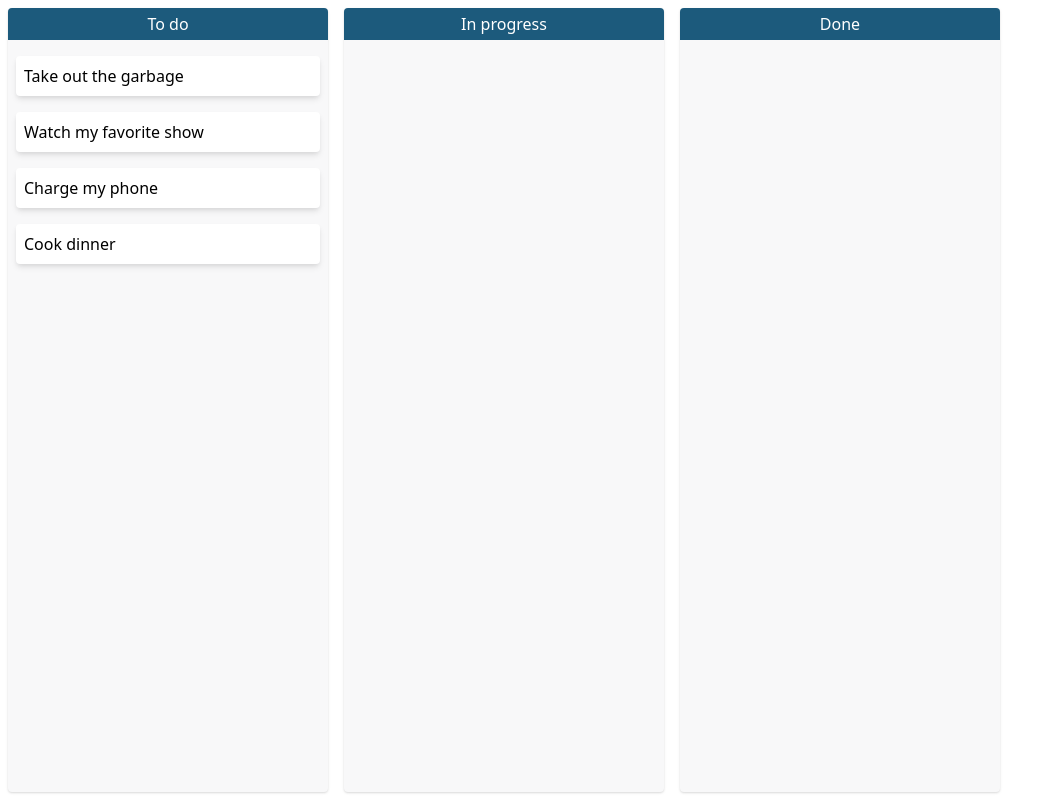
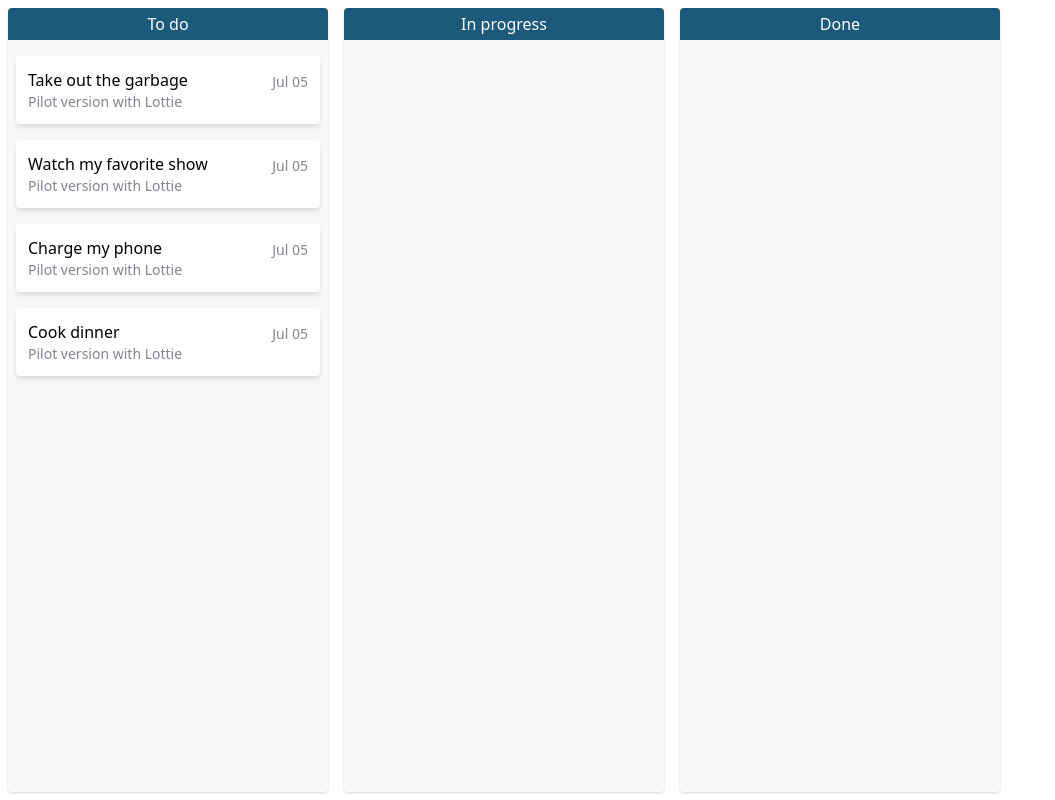
Before and after one commit to kayac-chang/react-kanban-board, a React (Vite) app: page / in a window 1280 px wide. Shown: the whole page, without its empty margins (0-1055 px from the left). Built offline with nearby package versions, Linux system fonts and the light colour scheme.

Commit message:
add column

```diff
--- a/package.json
+++ b/package.json
@@ -8,6 +8,7 @@
   "dependencies": {
     "@types/ramda": "^0.27.42",
     "clsx": "^1.1.1",
+    "date-fns": "^2.22.1",
     "ramda": "^0.27.1",
     "react": "^17.0.0",
     "react-beautiful-dnd": "^13.1.0",
--- a/src/App.tsx
+++ b/src/App.tsx
@@ -5,10 +5,30 @@ import { useState } from "react";
 
 const initialData = {
   tasks: [
-    { id: "task-1", content: "Take out the garbage" },
-    { id: "task-2", content: "Watch my favorite show" },
-    { id: "task-3", content: "Charge my phone" },
-    { id: "task-4", content: "Cook dinner" },
+    {
+      id: "task-1",
+      title: "Take out the garbage",
+      date: new Date(),
+      content: "Pilot version with Lottie",
+    },
+    {
+      id: "task-2",
+      title: "Watch my favorite show",
+      date: new Date(),
+      content: "Pilot version with Lottie",
+    },
+    {
+      id: "task-3",
+      title: "Charge my phone",
+      date: new Date(),
+      content: "Pilot version with Lottie",
+    },
+    {
+      id: "task-4",
+      title: "Cook dinner",
+      date: new Date(),
+      content: "Pilot version with Lottie",
+    },
   ],
   columns: [
     {
@@ -97,29 +117,13 @@ function App() {
               .map(
                 (column, index) =>
                   column && (
-                    <Column
-                      key={column.id}
-                      id={column.id}
-                      index={index}
-                      title={
-                        <h3 className="bg-blue text-white text-center py-1">
-                          {column.title}
-                        </h3>
-                      }
-                      className="w-80 rounded overflow-hidden bg-gray-fill shadow"
-                      containerClassName="py-4 px-2 space-y-4"
-                    >
+                    <Column key={column.id} index={index} {...column}>
                       {column.taskIds
                         .map((id) => tasks.find(propEq("id", id)))
                         .map(
                           (task, index) =>
                             task && (
-                              <Task
-                                key={task.id}
-                                index={index}
-                                className="bg-white rounded shadow-md"
-                                {...task}
-                              />
+                              <Task key={task.id} index={index} {...task} />
                             )
                         )}
                     </Column>
--- a/src/components/Column.tsx
+++ b/src/components/Column.tsx
@@ -1,38 +1,28 @@
-import clsx from "clsx";
 import { ReactNode } from "react";
 import { Droppable, Draggable } from "react-beautiful-dnd";
 
 type Props = {
   id: string;
-  title: ReactNode;
+  title: string;
   children: ReactNode;
   index: number;
-  className?: string;
-  containerClassName?: string;
 };
-export function Column({
-  id,
-  title,
-  index,
-  children,
-  className,
-  containerClassName,
-}: Props) {
+export function Column({ id, title, index, children }: Props) {
   return (
     <Draggable draggableId={id} index={index}>
       {({ draggableProps, dragHandleProps, innerRef }) => (
         <div
-          className={clsx("flex flex-col", className)}
+          className="flex flex-col w-80 rounded overflow-hidden bg-gray-fill shadow"
           {...draggableProps}
           {...dragHandleProps}
           ref={innerRef}
         >
-          {title}
+          <h2 className="bg-blue text-white text-center py-1">{title}</h2>
 
           <Droppable droppableId={id} type="Task">
             {({ innerRef, droppableProps, placeholder }) => (
               <div
-                className={clsx("flex-1", containerClassName)}
+                className="flex-1 py-4 px-2 space-y-4"
                 ref={innerRef}
                 {...droppableProps}
               >
--- a/src/components/Task.tsx
+++ b/src/components/Task.tsx
@@ -1,24 +1,33 @@
 import { Draggable } from "react-beautiful-dnd";
-import clsx from "clsx";
+import { format } from "date-fns";
 
 type Props = {
   id: string;
   index: number;
+  title: string;
+  date: Date;
   content: string;
-  className?: string;
 };
-export function Task({ id, index, content, className }: Props) {
+export function Task({ id, index, ...task }: Props) {
   return (
     <Draggable draggableId={id} index={index}>
       {({ draggableProps, dragHandleProps, innerRef }) => (
-        <div
-          className={clsx("p-2", className)}
+        <article
+          className="bg-white rounded shadow-md p-3 text-sm text-gray-text"
           {...draggableProps}
           {...dragHandleProps}
           ref={innerRef}
         >
-          {content}
-        </div>
+          <header className="flex justify-between items-end">
+            <strong className="text-base text-black font-medium">
+              {task.title}
+            </strong>
+
+            <span>{format(task.date, "MMM dd")}</span>
+          </header>
+
+          <p>{task.content}</p>
+        </article>
       )}
     </Draggable>
   );
--- a/tailwind.config.js
+++ b/tailwind.config.js
@@ -9,7 +9,9 @@ module.exports = {
       gray: {
         fill: "#F8F8F9",
         stroke: "#E4E4E4",
+        text: "#80878F",
       },
+      black: "#000000",
     },
   },
   variants: {
```
Also changed, not shown: 1 other file (tests, documents, lock files or other folders).
